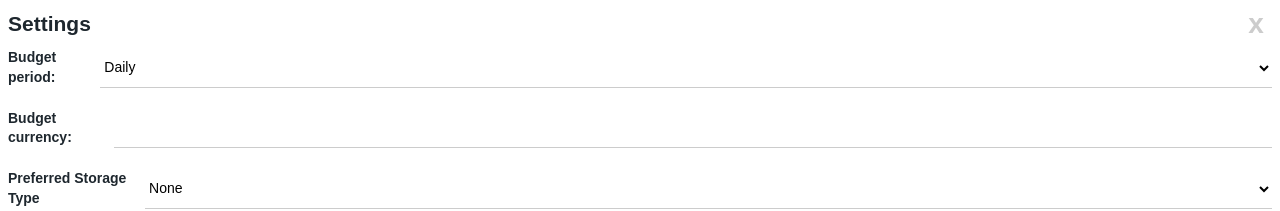
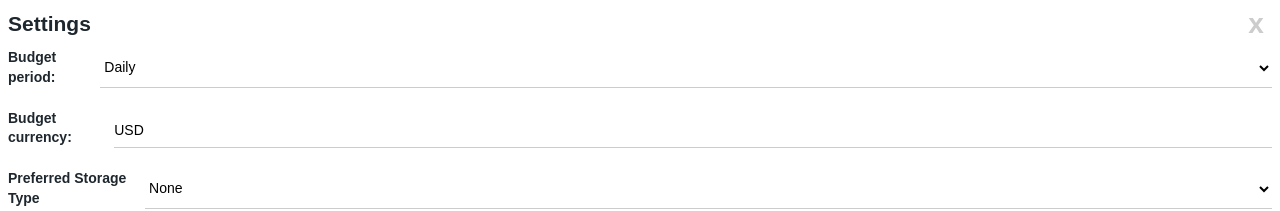
Before and after one commit to tuf75588/typescript-budget-app, a React (Create React App) app: page /settings in a window 1280 px wide. Shown: the top 211 px of the page. Built offline with nearby package versions, Linux system fonts and the light colour scheme.

Commit message:
MVP 💪

```diff
--- a/src/views/settings.tsx
+++ b/src/views/settings.tsx
@@ -1,10 +1,10 @@
-import React from "react";
-import { Link } from "react-router-dom";
+import React from 'react';
+import { Link } from 'react-router-dom';
 
 // currency codes
-import currencyCodes from "../data/currencyCodes";
+import currencyCodes from '../data/currencyCodes';
 
-import { SettingsPage as SettingTypes } from "../types";
+import { SettingsPage as SettingTypes } from '../types';
 
 function SettingsPage(props: SettingTypes) {
   return (
@@ -17,7 +17,11 @@ function SettingsPage(props: SettingTypes) {
       </header>
       <fieldset>
         <label htmlFor="period">Budget period:</label>
-        <select name="period" id="period">
+        <select
+          name="period"
+          id="period"
+          onChange={(event) => props.setBudgetPeriod(event.currentTarget.value)}
+        >
           <option value="daily">Daily</option>
           <option value="monthly">Monthly</option>
           <option value="yearly">Yearly</option>
@@ -25,7 +29,16 @@ function SettingsPage(props: SettingTypes) {
       </fieldset>
       <fieldset>
         <label htmlFor="currency">Budget currency:</label>
-        <input type="text" name="currency" id="currency" list="currencyCodes" />
+        <input
+          type="text"
+          name="currency"
+          id="currency"
+          list="currencyCodes"
+          defaultValue={props.budgetCurrency}
+          onChange={(event) =>
+            props.setBudgetCurrency(event.currentTarget.value)
+          }
+        />
         <datalist id="currencyCodes">
           {currencyCodes.map((code) => (
             <option value={code} key={code} />
@@ -34,7 +47,14 @@ function SettingsPage(props: SettingTypes) {
       </fieldset>
       <fieldset>
         <label htmlFor="storage">Preferred Storage Type</label>
-        <select name="storage" id="storage">
+        <select
+          name="storage"
+          id="storage"
+          onChange={(event) =>
+            props.setStorageMethod(event.currentTarget.value)
+          }
+          defaultValue={props.storageMethod}
+        >
           <option value="none">None</option>
           <option value="local">Local Storage</option>
           <option value="session">Session Storage</option>
```
